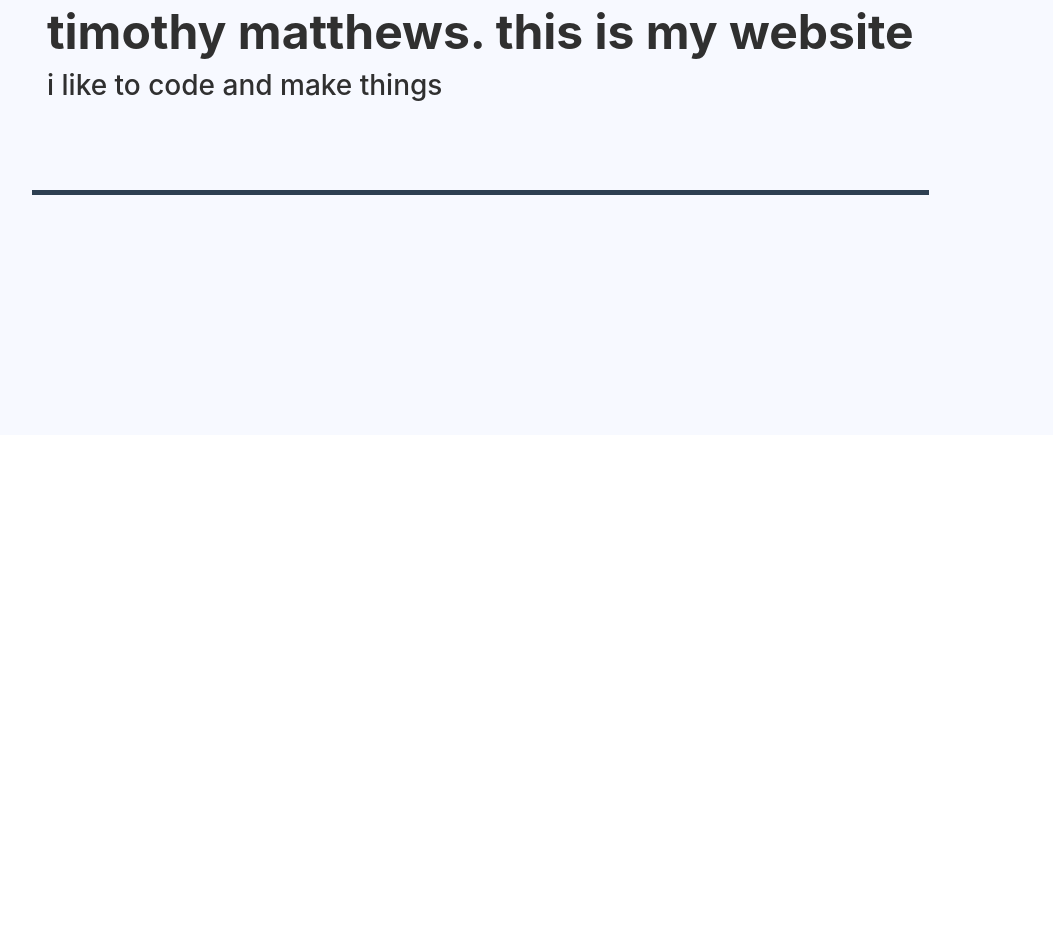
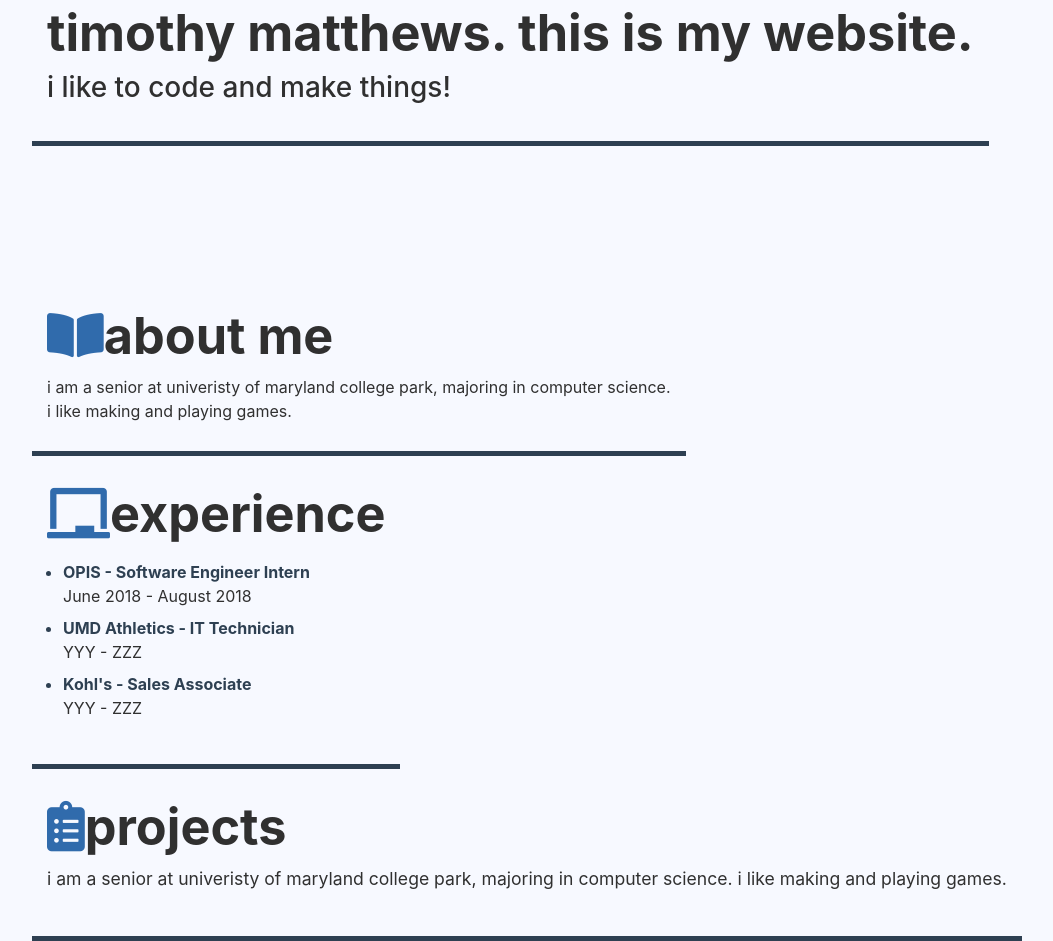
Before and after one commit to timonaplane/newwebsite, a plain HTML site: page index.html in a window 1280 px wide. Shown: the part 237-1178 px from the top of the page, without its empty margins (38-1091 px from the left). Before the commit the page ends 800 px from the top, so only its background shows below. Drawn offline with nearby package versions, Linux system fonts and the light colour scheme.

Commit message:
Add files via upload

```diff
--- a/index.html
+++ b/index.html
@@ -7,7 +7,7 @@
   <meta name="viewport" content="width=device-width, initial-scale=1.0">
   <link rel="stylesheet" href="https://stackpath.bootstrapcdn.com/bootstrap/4.3.1/css/bootstrap.min.css" integrity="sha384-ggOyR0iXCbMQv3Xipma34MD+dH/1fQ784/j6cY/iJTQUOhcWr7x9JvoRxT2MZw1T" crossorigin="anonymous">
   <link rel="stylesheet" type="text/css" href="./stylesheet.css">
-
+  <link rel="stylesheet" href="https://use.fontawesome.com/releases/v5.8.2/css/all.css" integrity="sha384-oS3vJWv+0UjzBfQzYUhtDYW+Pj2yciDJxpsK1OYPAYjqT085Qq/1cq5FLXAZQ7Ay" crossorigin="anonymous">
 </head>
 
 
@@ -19,10 +19,60 @@
       <div class = "row">
         <div class ="bottom_bord">
           <div class = "col-lg-12" >
-            <h1>timothy matthews. this is my website</h1>
+            <h1>timothy matthews. this is my website.</h1>
+            <h3>i like to code and make things!</h3>
           </div>
-          <div class = "col-lg-12" >
-            <h3>i like to code and make things</h3>
+
+        </div>
+      </div>
+    </div>
+  </section>
+
+
+  <section class ="about">
+    <div class = "container">
+      <div class = row>
+        <div class = "bottom_bord">
+          <div class = "col-lg-12">
+            <h1><i class="fas fa-book-open" style ="color:#306BAC;"></i>about me</h1>
+            i am a senior at univeristy of maryland college park, majoring in computer science.
+              <br>i like making and playing games.
+          </div>
+        </div>
+      </div>
+    </div>
+  </section>
+
+  <section class ="experience">
+    <div class = "container">
+      <div class = row>
+        <div class = "bottom_bord">
+          <div class = "col-lg-12">
+            <h1><i class="fas fa-chalkboard" style ="color:#306BAC;"></i>experience</h1>
+
+              <ul>
+                <li>OPIS - Software Engineer Intern</li>
+                June 2018 - August 2018
+                <li>UMD Athletics - IT Technician</li>
+                YYY - ZZZ
+                <li>Kohl's - Sales Associate</li>
+                YYY - ZZZ
+              </ul>
+
+          </div>
+        </div>
+      </div>
+    </div>
+  </section>
+
+  <section class ="projects">
+    <div class = "container">
+      <div class = row>
+        <div class = "bottom_bord">
+          <div class = "col-lg-12">
+            <h1><i class="fas fa-clipboard-list" style ="color:#306BAC;"></i>projects</h1>
+            <p>i am a senior at univeristy of maryland college park, majoring in computer science.
+              i like making and playing games.</p>
           </div>
         </div>
       </div>
--- a/stylesheet.css
+++ b/stylesheet.css
@@ -1,17 +1,55 @@
 section.header {
   padding-top: 15rem;
-  padding-bottom: 15rem;
+  padding-bottom: 10rem;
   color: #303030;
   background-color: #f7f9ff;
+}
+section.about{
+  color: #303030;
+  background-color: #f7f9ff;
+
+}
+
+section.experience{
+  padding-top: 1.75rem;
+  color: #303030;
+  background-color: #f7f9ff;
+
+}
+
+section.projects{
+  padding-top: 1.75rem;
+
+  color: #303030;
+  background-color: #f7f9ff;
+
+}
+
+ul{
+  padding-left: 1rem;
+}
+li {
+  font-weight: bold;
+  color: #2E4052;
+  padding-top: 0.5rem;
 }
 
 h1{
 
   font-weight: bold;
+  font-size: 3.15rem;
+}
+
+h2 {
+  font-weight: bold;
   font-size: 3rem;
+
+}
+p {
+  font-size: 1.1rem;
 }
 
 .bottom_bord {
-  padding-bottom: 5rem;
+  padding-bottom: 1.75rem;
   border-bottom: 5px solid #2E4052;
 }
```
